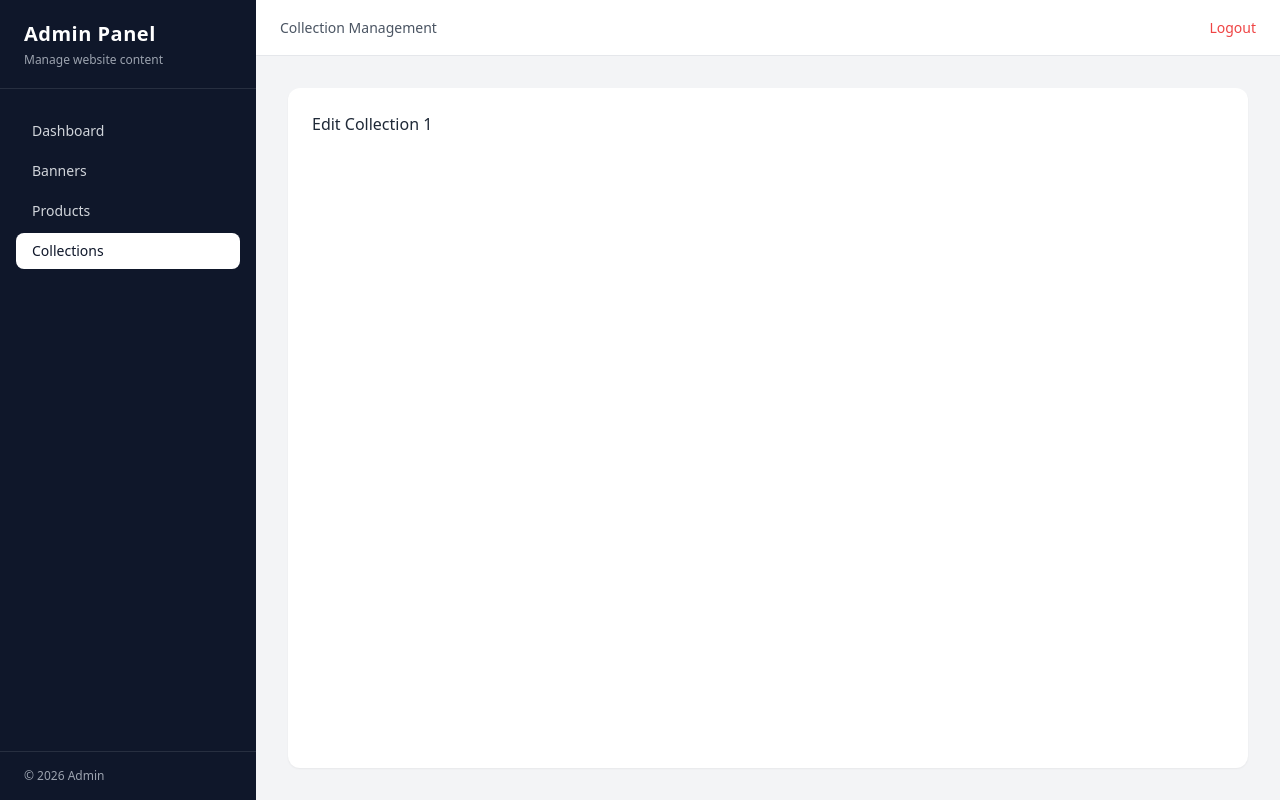
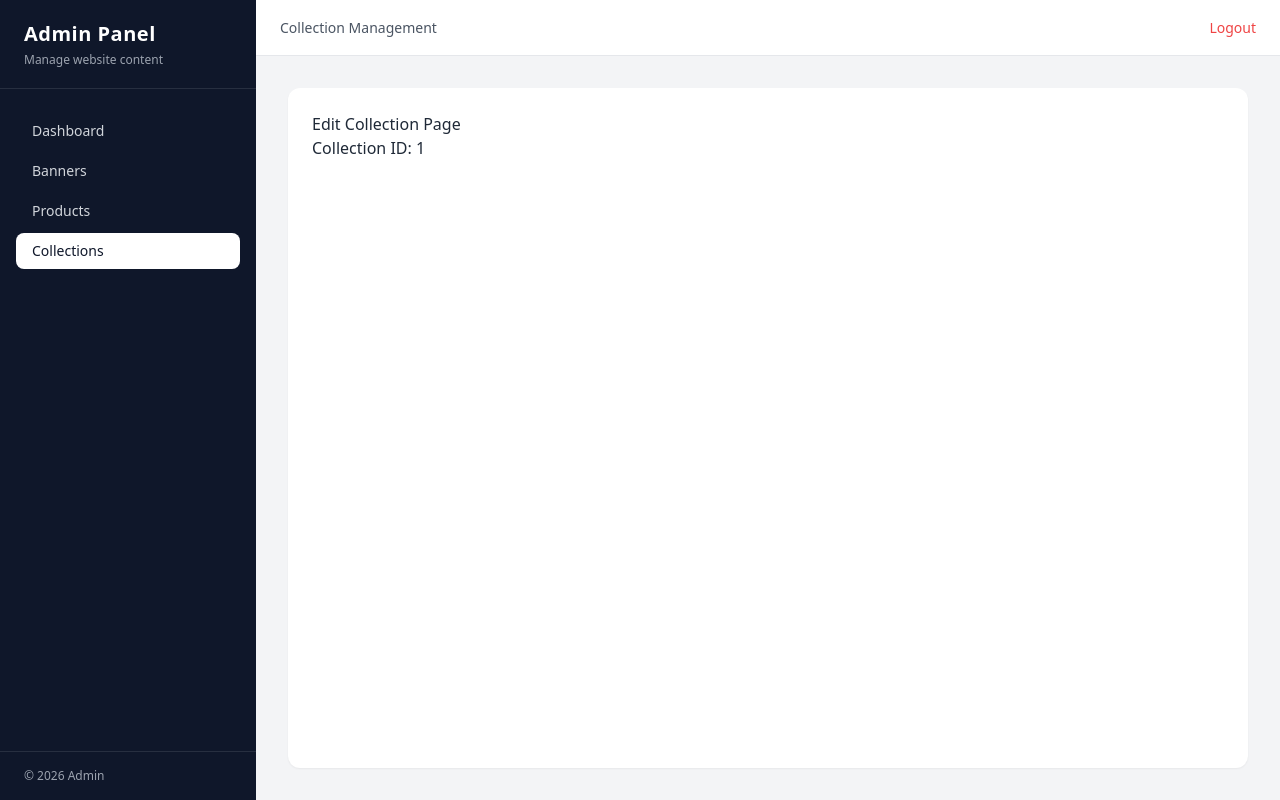
Before and after one commit to taranpe/askrajni, a Next.js app: page /admin/collections/edit/1 in a window 1280 px wide. Built offline with nearby package versions, Linux system fonts and the light colour scheme.

Commit message:
Fix: add default export to page.tsx

```diff
--- a/app/(admin)/admin/collections/edit/[id]/page.tsx
+++ b/app/(admin)/admin/collections/edit/[id]/page.tsx
@@ -1,4 +1,4 @@
-"use client"; // if using client-side React hooks
+"use client"; // add only if using hooks
 
 import React from "react";
 
@@ -9,8 +9,9 @@ interface PageProps {
 const Page: React.FC<PageProps> = ({ params }) => {
   return (
     <div>
-      <h1>Edit Collection {params.id}</h1>
-      {/* your edit form */}
+      <h1>Edit Collection Page</h1>
+      <p>Collection ID: {params.id}</p>
+      {/* Add your form or content here */}
     </div>
   );
 };
```
